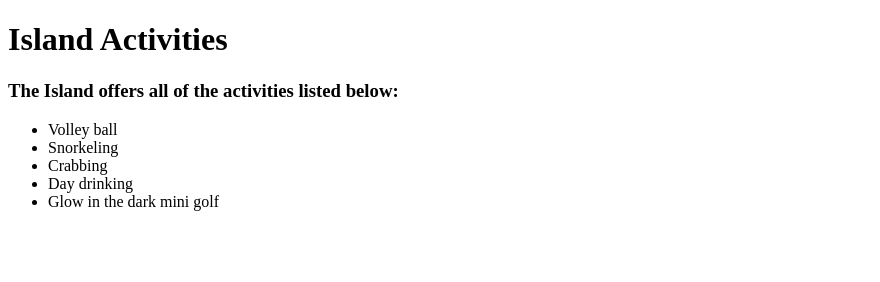
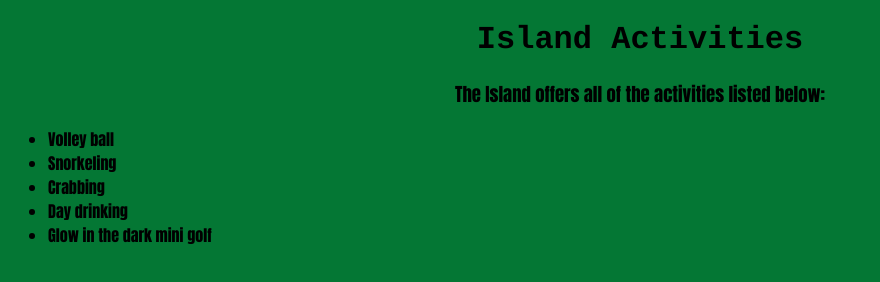
Before and after one commit to reidashwill/resort-project, a plain HTML site: page activities.html in a window 1280 px wide. Shown: the whole page, without its empty margins (0-880 px from the left). Drawn offline with Linux system fonts and the light colour scheme.

Commit message:
created stylesheet for style2 and removed photo from pictures.html

```diff
--- a/css/styles.css
+++ b/css/styles.css
@@ -0,0 +1,19 @@
+h1{
+  font-family: courier;
+}
+
+body{
+  color: black;
+  background-color: #047734;
+  text-align: center;
+  font-family: impact;
+}
+
+ul{
+  text-align: left;
+}
+
+picture{
+  float: center;
+  width: 55%;
+}
```
Also changed, not shown: pictures.html (+0 -1 lines).
